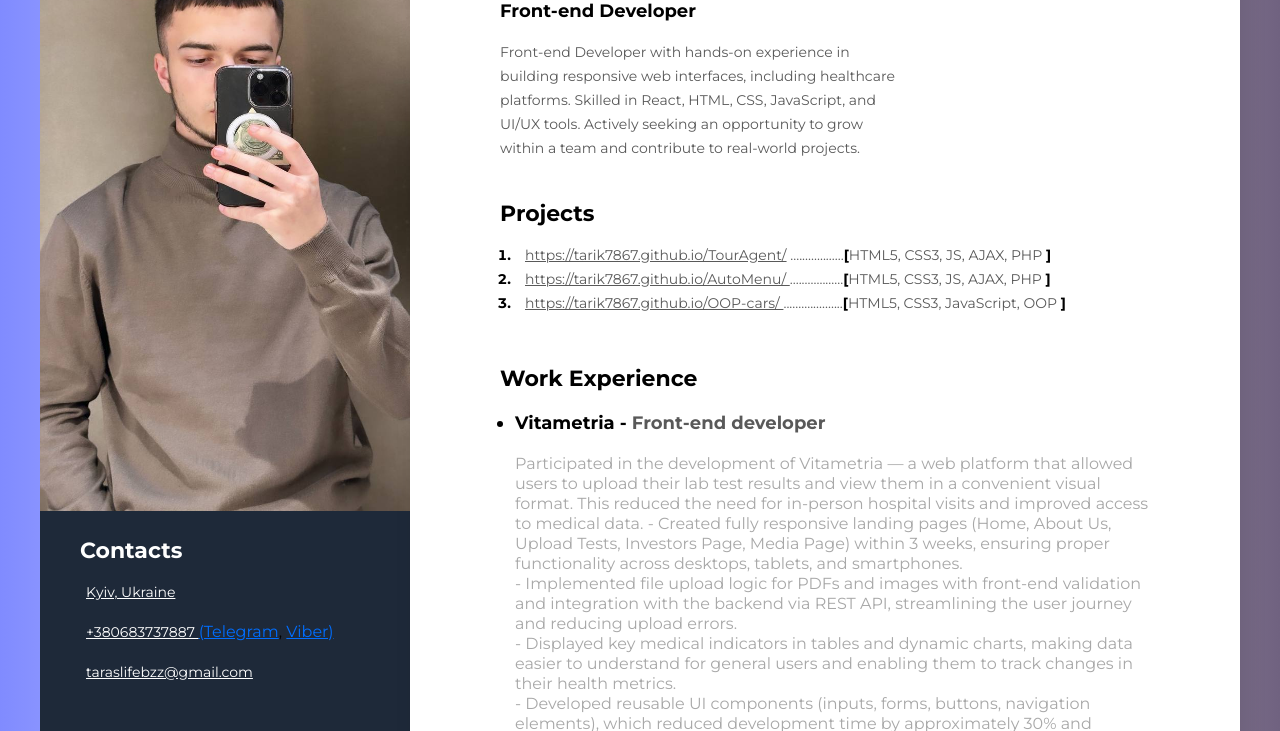
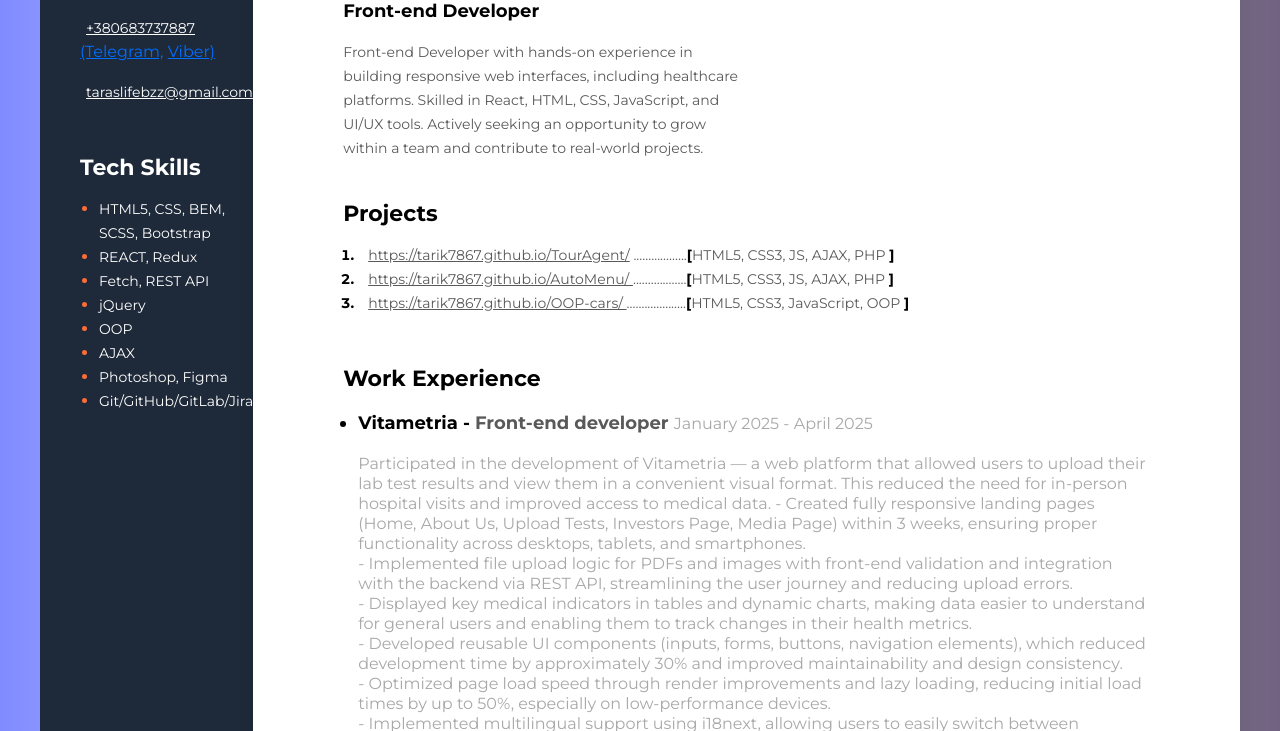
Before and after one commit to Tarik7867/me, a plain HTML site: page index.html in a window 1280 px wide. Shown: the part 137-868 px from the top of the page. Drawn offline with Linux system fonts and the light colour scheme.

Commit message:
Update index.html

```diff
--- a/index.html
+++ b/index.html
@@ -57,7 +57,8 @@
                         <div>
                             <ul class="work-list">
 
-                                <li class="lishku">Vitametria - <span id="bolddd">Front-end developer</span></li>
+                                <li class="lishku">Vitametria - <span id="bolddd">Front-end developer</span>
+                                    <span class="period">January 2025 - April 2025</span></li>
                                 <p class="period">
                                     Participated in the development of Vitametria — a web platform that allowed users to upload their lab test results and view them in a convenient visual format. This reduced the need for in-person hospital visits and improved access to medical data.
 - Created fully responsive landing pages (Home, About Us, Upload Tests, Investors Page, Media Page) within 3 weeks, ensuring proper functionality across desktops, tablets, and smartphones.<br>
@@ -68,7 +69,6 @@
 - Implemented multilingual support using i18next, allowing users to easily switch between Ukrainian and English, enhancing overall usability.<br>
 - Took part in project architecture planning and discussed key features in team meetings, aligning development with user needs and business goals.
                                 </p>
-                                <p class="period">January 2025 - April 2025</p>
 
                             </ul>
 
@@ -114,14 +114,14 @@
             <!--sidebar-->
             <aside class="sidebar">
 
-               <img src="./tarik.jpg" class="image">
+           <!--    <img src="./tarik.jpg" class="image"> -->
 
               <!--contcats-->
               <div class="contact1">
                   <h3 class="sidebar-title">Contacts</h3>
                   <div>
                     <p><span class="contact-type"></span> <a href="tel:+380683737887" class="contact-link">Kyiv, Ukraine</a>  </p>
-                      <p><span class="contact-type"></span> <a href="tel:+380683737887" class="contact-link">+380683737887 <span class="text-top"> <a id="tglink" href="">(Telegram</a>, <a id="tglink" href="">Viber)</a></span></a>  </p>
+                      <p><span class="contact-type"></span> <a href="tel:+380683737887" class="contact-link">+380683737887 <br><span class="text-top"> <a id="tglink" href="">(Telegram,</a> <a id="tglink" href="">Viber)</a></span></a>  </p>
                       <p><span class="contact-type"></span> <a href="mailto:taraslifebzz@gmail.com" class="contact-link"> taraslifebzz@gmail.com</a></p>
                   </div>
               </div>
```
